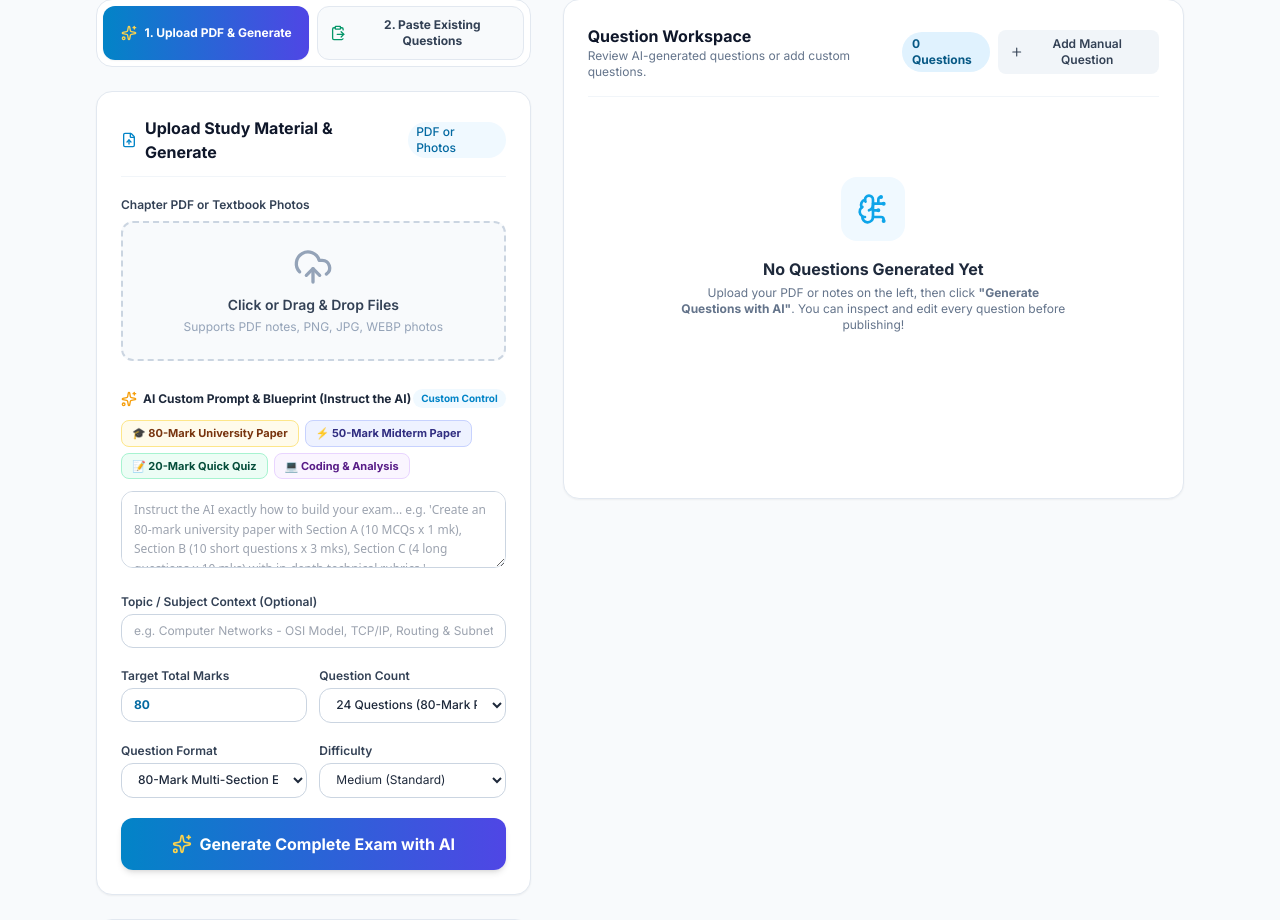
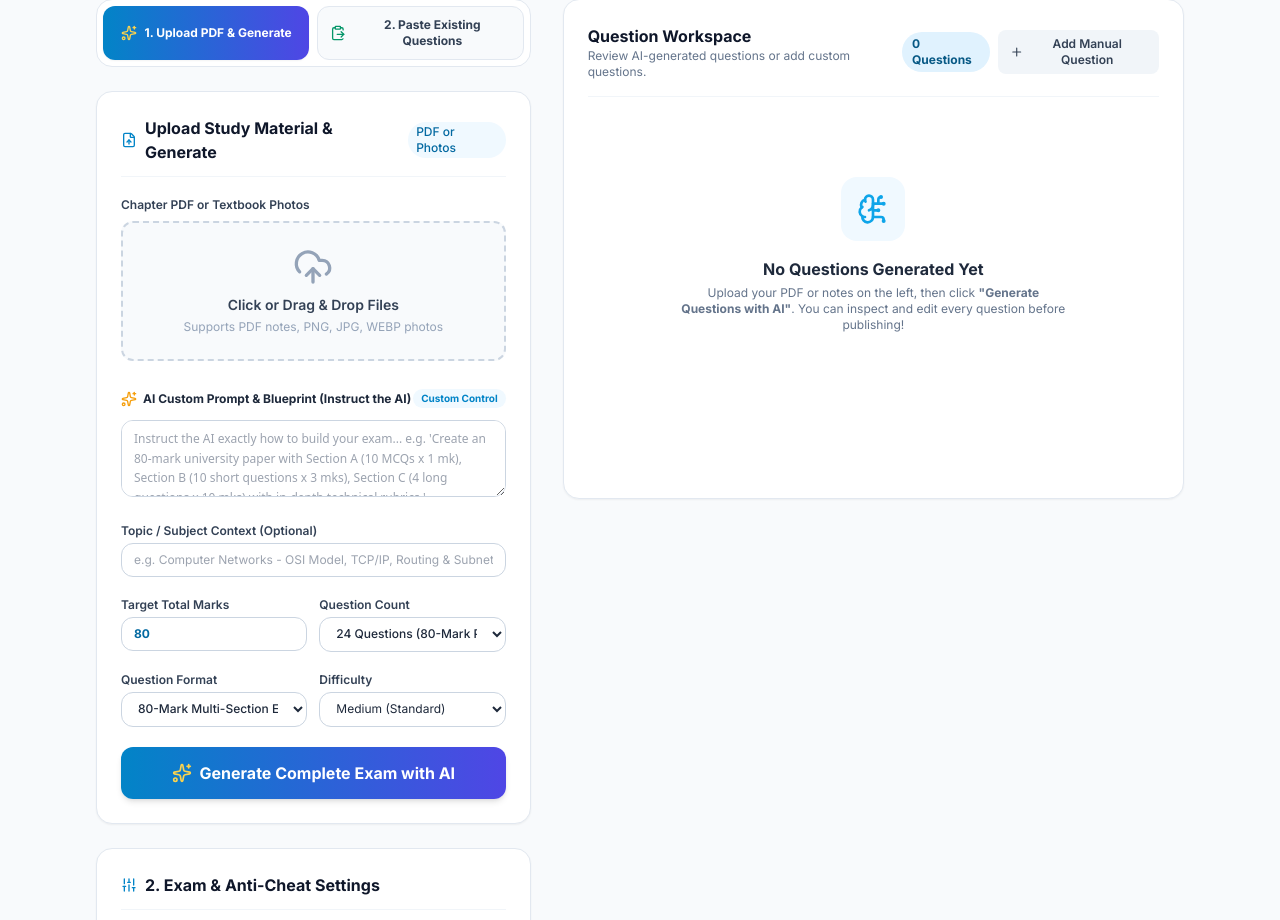
Before and after one commit to pinku-21/Online-Examination-System-with-Anti-Cheating-Detection, a Flask app: page /tutor/exam/new in a window 1280 px wide. Shown: the part 214-1134 px from the top of the page. Run offline with Flask 3, Linux system fonts and the light colour scheme; the visitor is signed in with stand-in values (Sample User, id 1); data comes from the database, SQL or seed files in the repository; data that the repository does not hold is empty; some libraries are stand-ins or nearby versions.

Commit message:
Remove exam paper blueprint preset chips from create exam form

```diff
--- a/templates/create_exam.html
+++ b/templates/create_exam.html
@@ -83,22 +83,6 @@
                             <span>AI Custom Prompt & Blueprint (Instruct the AI)</span>
                         </label>
                         <span class="text-[10px] text-sky-600 bg-sky-50 px-2 py-0.5 rounded-full font-bold">Custom Control</span>
-                    </div>
-
-                    <!-- Quick 1-Click Blueprint Chips -->
-                    <div class="flex flex-wrap gap-1.5 text-[11px]">
-                        <button type="button" onclick="applyBlueprintPreset('80_marks')" class="px-2.5 py-1 rounded-lg bg-amber-50 hover:bg-amber-100 text-amber-900 border border-amber-200 font-bold transition flex items-center space-x-1">
-                            <span>🎓 80-Mark University Paper</span>
-                        </button>
-                        <button type="button" onclick="applyBlueprintPreset('50_marks')" class="px-2.5 py-1 rounded-lg bg-indigo-50 hover:bg-indigo-100 text-indigo-900 border border-indigo-200 font-bold transition flex items-center space-x-1">
-                            <span>⚡ 50-Mark Midterm Paper</span>
-                        </button>
-                        <button type="button" onclick="applyBlueprintPreset('20_marks')" class="px-2.5 py-1 rounded-lg bg-emerald-50 hover:bg-emerald-100 text-emerald-900 border border-emerald-200 font-bold transition flex items-center space-x-1">
-                            <span>📝 20-Mark Quick Quiz</span>
-                        </button>
-                        <button type="button" onclick="applyBlueprintPreset('coding')" class="px-2.5 py-1 rounded-lg bg-purple-50 hover:bg-purple-100 text-purple-900 border border-purple-200 font-bold transition flex items-center space-x-1">
-                            <span>💻 Coding & Analysis</span>
-                        </button>
                     </div>
 
                     <textarea id="custom-prompt" rows="3" placeholder="Instruct the AI exactly how to build your exam... e.g. 'Create an 80-mark university paper with Section A (10 MCQs x 1 mk), Section B (10 short questions x 3 mks), Section C (4 long questions x 10 mks) with in-depth technical rubrics.'" class="w-full px-3 py-2 text-xs border border-slate-300 rounded-xl focus:outline-none focus:ring-2 focus:ring-sky-500 font-sans leading-relaxed"></textarea>
```
